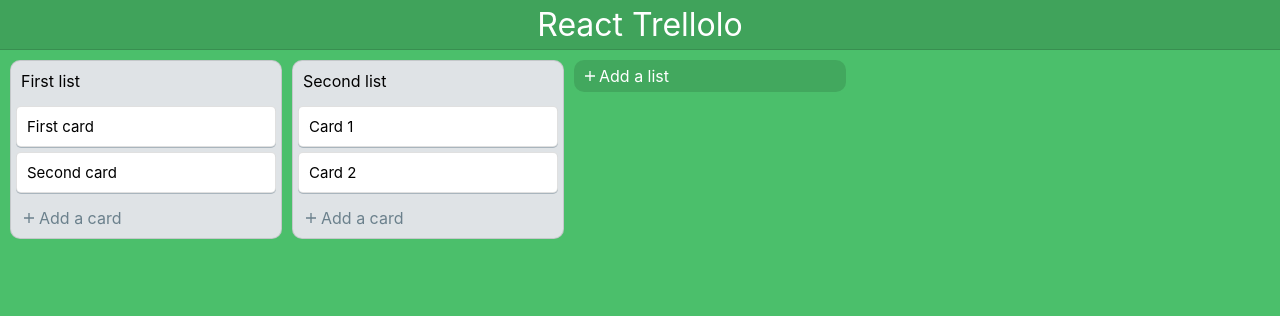
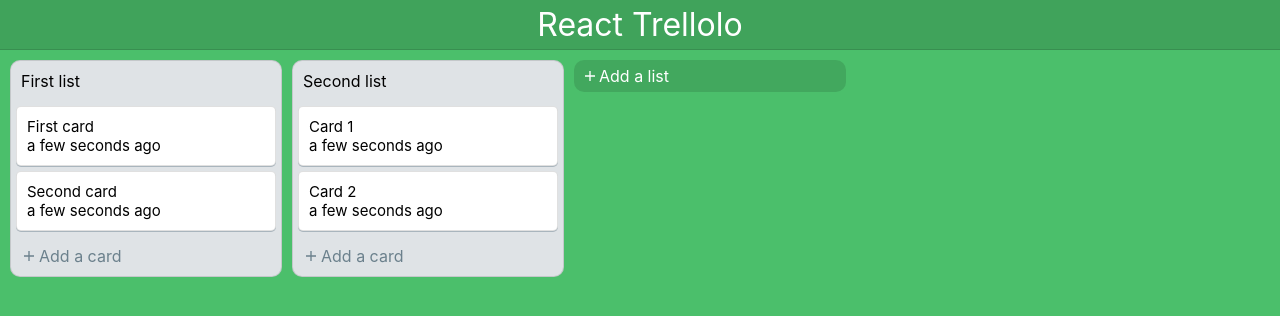
Before and after one commit to toyhtowdomasydyt/react-trellolo, a React (Create React App) app: page / in a window 1280 px wide. Shown: the top 316 px of the page. Built offline with nearby package versions, Linux system fonts and the light colour scheme.

Commit message:
Add TimeAgo component

```diff
--- a/src/components/Card/Card.jsx
+++ b/src/components/Card/Card.jsx
@@ -1,9 +1,11 @@
 import React, {useState} from "react";
+import {connect} from "react-redux";
 import {Draggable} from "react-beautiful-dnd";
+
 import "./Card.css";
 
 import CardEditor from "./CardEditor";
-import {connect} from "react-redux";
+import TimeAgo from "../TimeAgo/TimeAgo";
 
 const Card = ({listId, card, dispatch, index}) => {
     const [cardState, setCardState] = useState({
@@ -28,9 +30,11 @@ const Card = ({listId, card, dispatch, index}) => {
     const editCard = async text => {
         endEditing();
 
+        const date = new Date().toISOString();
+
         dispatch({
             type: "CHANGE_CARD_TEXT",
-            payload: {cardId: card._id, cardText: text}
+            payload: {cardId: card._id, cardText: text, date: date}
         });
     };
 
@@ -62,7 +66,8 @@ const Card = ({listId, card, dispatch, index}) => {
                                     </div>
                                 </div>
                             )}
-                            {card.text}
+                            <div>{card.text}</div>
+                            <TimeAgo fromDate={card.date} updateInterval={1000}/>
                         </div>
                     )}
                 </Draggable>
--- a/src/components/Card/CardEditor.jsx
+++ b/src/components/Card/CardEditor.jsx
@@ -12,6 +12,9 @@ const CardEditor = ({onSave, onCancel, onDelete, adding, text}) => {
     const onEnter = e => {
         if (e.keyCode === 13) {
             e.preventDefault();
+
+            console.log(editorState);
+
             onSave(editorState);
         }
     };
--- a/src/components/List/List.jsx
+++ b/src/components/List/List.jsx
@@ -26,10 +26,11 @@ const List = ({list, listId, dispatch, index}) => {
         toggleAddingCard();
 
         const cardId = shortid.generate();
+        const date = new Date().toISOString();
 
         dispatch({
             type: "ADD_CARD",
-            payload: { cardText, cardId, listId }
+            payload: {cardText, cardId, listId, date}
         });
     };
 
@@ -112,7 +113,8 @@ const List = ({list, listId, dispatch, index}) => {
                                     />
                                 ) : (
                                     <div className="Toggle-Add-Card" onClick={toggleAddingCard}>
-                                        <ion-icon name="add" /> Add a card
+                                        <ion-icon name="add"/>
+                                        Add a card
                                     </div>
                                 )}
                             </div>
```
